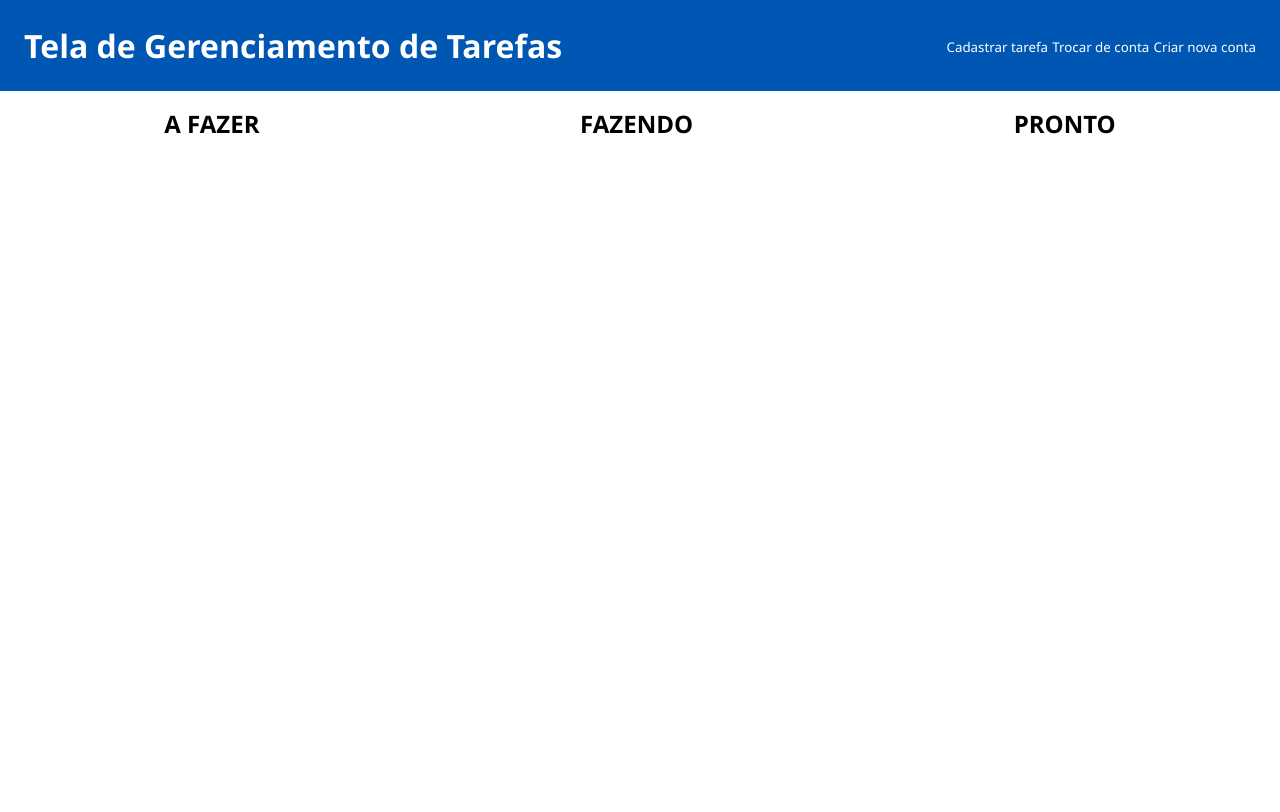
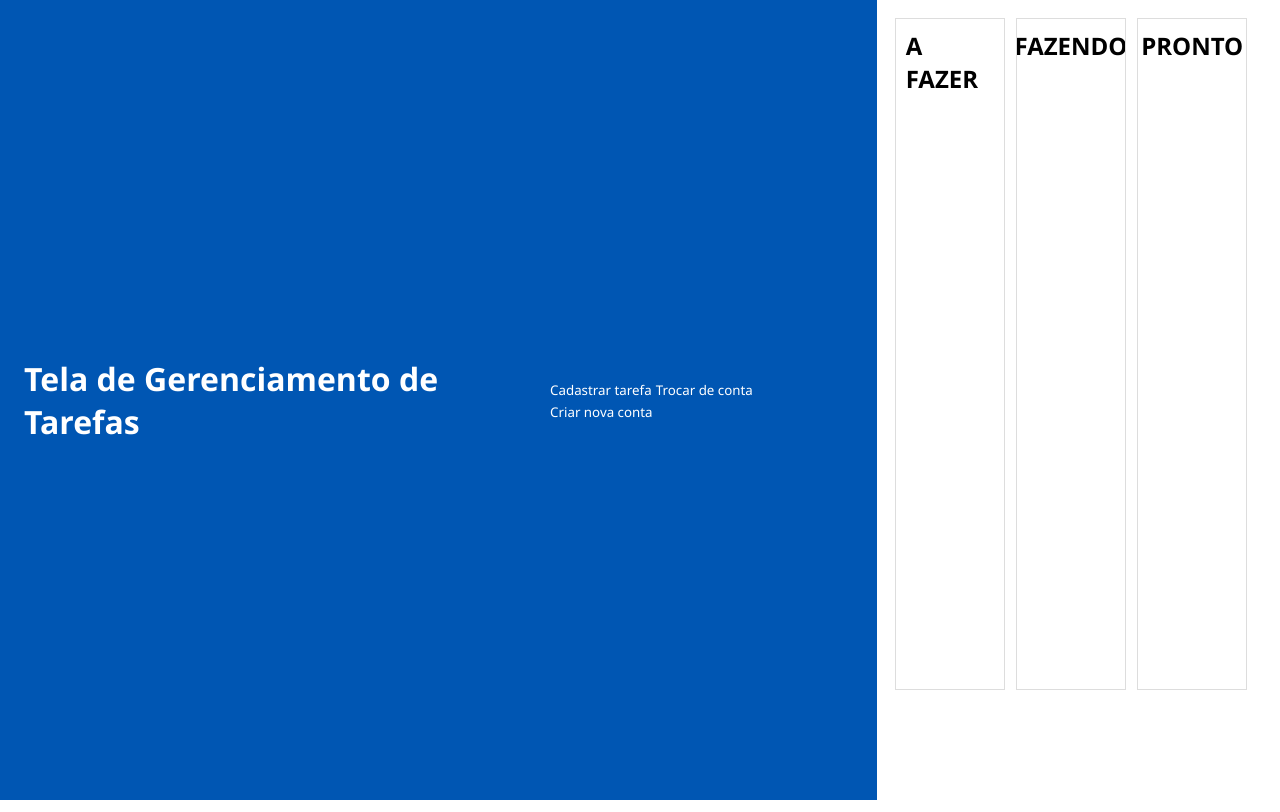
Before and after one commit to Levirroh/To-do-list, a PHP site: page / in a window 1280 px wide. Before the commit the page ends 134 px from the top, so only its background shows below. Run offline with PHP 8.4, Linux system fonts and the light colour scheme; the visitor is signed in with stand-in values (Sample User, id 1); tables that the repository leaves empty or names only in its code hold one stand-in row (values such as "Sample post").

Commit message:
mudando o display dos elementos na tela Index

```diff
--- a/index.php
+++ b/index.php
@@ -38,7 +38,23 @@ if (isset($_POST["deletar"])){
         echo "Erro ao deletar o registro.";
     }
 };
+if (isset($_POST["terminar"])){
+    $id_tarefa = $_POST['id_tarefa'];
+    $sql = "DELETE FROM Tarefas WHERE id_tarefa = ?";
 
+    $stmt_deletar = $conn->prepare($sql);
+    $stmt_deletar->bind_param('i', $id_tarefa);
+    $stmt_deletar->execute();
+
+    if ($stmt_deletar->affected_rows > 0) {
+        echo "Registro deletado com sucesso!";
+        echo "<br>Talvez seja necessário atualizar a página!";
+        header("Location: index.php");
+        exit();
+    } else {
+        echo "Erro ao deletar o registro.";
+    }
+};
 
 
 $sql_usuarios = "SELECT id_usuario, nome_usuario FROM Usuarios";
@@ -51,7 +67,7 @@ $result_usuarios = $stmt_usuarios->get_result();
 <head>
 <link rel="stylesheet" href="styles.css">
 </head>
-<body>
+<body class="horizontal">
     <header>
         <div>
             <h1>Tela de Gerenciamento de Tarefas</h1>
@@ -66,15 +82,16 @@ $result_usuarios = $stmt_usuarios->get_result();
         <?php
     echo "<section class ='grid'>
                 <div class='status'>
+                    <div>
                         <h2>A FAZER</h2>
-                ";
+                    </div>";
                 if ($resultado_aFazer->num_rows > 0) {
                     while ($row = $resultado_aFazer->fetch_assoc()) {
                         echo "<div class='tarefa'>
+                                <h3>Nome: {$row['nome_tarefa']}</h3>
                                 <p>Descrição: {$row['descricao_tarefa']}</p>
                                 <p>assunto: {$row['assunto_tarefa']}</p>
                                 <p>Prioridade: {$row['prioridade_tarefa']}</p>
-                                <p>Vinculado a: {$row['nome_usuario']}</p>
                                 <div class='opcoes'>
                                     <form method='GET' action='cadastrar_tarefa.php'>
                                         <input type='hidden' name='id_tarefa' value='{$row['id_tarefa']}'>
@@ -87,15 +104,19 @@ $result_usuarios = $stmt_usuarios->get_result();
                                 </div>
                                 <div>
                                     <form method='POST' action='' class='alterar-status'>
+                                        <div class='mudar-prioridade'>
                                             <div>
-                                            <input type='radio' name='aFazer' value='{$row['id_tarefa']}'>
+                                                    <input type='radio' name='aFazer' value='{$row['id_tarefa']}>
                                                     <label for='aFazer'>A Fazer<label>
-
-                                            <input type='radio' name='fazendo' value='{$row['id_tarefa']}'>
+                                                </div>
+                                                <div>
+                                                    <input type='radio' name='fazendo' value='{$row['id_tarefa']}>
                                                     <label for='fazendo'>Fazendo<label>
-
-                                            <input type='radio' name='pronto' value='{$row['id_tarefa']}'>
+                                                </div>
+                                                <div>
+                                                    <input type='radio' name='pronto' value='{$row['id_tarefa']}>
                                                     <label for='pronto'>Pronto<label>
+                                                </div>
                                         </div>
                                         <input type='submit' name='alterar_status' value='Alterar Status'>
                                     </form>
@@ -105,14 +126,65 @@ $result_usuarios = $stmt_usuarios->get_result();
             };
             echo"</div>
                 <div class='status'>
-                    <h2>FAZENDO</h2>";
+                    <div>
+                        <h2>FAZENDO</h2>
+                    </div>";
+
                     if ($resultado_fazendo->num_rows > 0) {
                         while ($row = $resultado_fazendo->fetch_assoc()) {
                             echo "<div class='tarefa'>
+                                    <h3>Nome: {$row['nome_tarefa']}</h3>
                                     <p>Descrição: {$row['descricao_tarefa']}</p>
                                     <p>assunto: {$row['assunto_tarefa']}</p>
                                     <p>Prioridade: {$row['prioridade_tarefa']}</p>
-                                    <p>Vinculado a: {$row['nome_usuario']}</p>
+                                    <div class='opcoes'>
+                                        <form method='GET' action='cadastrar_tarefa.php'>
+                                            <input type='hidden' name='id_tarefa' value='{$row['id_tarefa']}'>
+                                            <input type='submit' name='editar' value='Editar'>
+                                        </form>
+                                        <form method='POST' action=''>
+                                            <input type='hidden' name='id_tarefa' value='{$row['id_tarefa']}'>
+                                            <input type='submit' name='deletar' value='Excluir'>
+                                        </form>
+                                        <form method='POST' action=''>
+                                            <input type='hidden' name='id_tarefa' value='{$row['id_tarefa']}'>
+                                            <input type='submit' name='terminar' value='Terminar Tarefa'>
+                                        </form>
+                                    </div>
+                                    <div>
+                                        <form method='POST' action='' class='alterar-status'>
+                                            <div class='mudar-prioridade'>
+                                                <div>
+                                                    <input type='radio' name='aFazer' value='{$row['id_tarefa']}>
+                                                    <label for='aFazer'>A Fazer<label>
+                                                </div>
+                                                <div>
+                                                    <input type='radio' name='fazendo' value='{$row['id_tarefa']}>
+                                                    <label for='fazendo'>Fazendo<label>
+                                                </div>
+                                                <div>
+                                                    <input type='radio' name='pronto' value='{$row['id_tarefa']}>
+                                                    <label for='pronto'>Pronto<label>
+                                                </div>
+                                            </div>
+                                            <input type='submit' name='alterar_status' value='Alterar Status'>
+                                        </form>
+                                    </div>
+                                </div>";
+                    }
+                };
+            echo"</div>
+                <div class='status'>
+                    <div>
+                        <h2>PRONTO</h2>
+                    </div>";
+                    if ($resultado_pronto->num_rows > 0) {
+                        while ($row = $resultado_pronto->fetch_assoc()) {
+                            echo "<div class='tarefa'>
+                                    <h3>Nome: {$row['nome_tarefa']}</h3>
+                                    <p>Descrição: {$row['descricao_tarefa']}</p>
+                                    <p>assunto: {$row['assunto_tarefa']}</p>
+                                    <p>Prioridade: {$row['prioridade_tarefa']}</p>
                                     <div class='opcoes'>
                                         <form method='GET' action='cadastrar_tarefa.php'>
                                             <input type='hidden' name='id_tarefa' value='{$row['id_tarefa']}'>
@@ -126,54 +198,19 @@ $result_usuarios = $stmt_usuarios->get_result();
                                     </div>
                                     <div>
                                         <form method='POST' action='' class='alterar-status'>
-                                            <div>
-                                                <input type='radio' name='aFazer' value='{$row['id_tarefa']}'>
-                                                <label for='aFazer'>A Fazer<label>
-
-                                                <input type='radio' name='fazendo' value='{$row['id_tarefa']}'>
-                                                <label for='fazendo'>Fazendo<label>
-
-                                                <input type='radio' name='pronto' value='{$row['id_tarefa']}'>
-                                                <label for='pronto'>Pronto<label>
-                                            </div>
-                                            <input type='submit' name='alterar_status' value='Alterar Status'>
-                                        </form>
-                                    </div>
-                                </div>";
-                    }
-                };
-            echo"</div>
-                <div class='status'>
-                    <h2>PRONTO</h2>";
-                    if ($resultado_pronto->num_rows > 0) {
-                        while ($row = $resultado_pronto->fetch_assoc()) {
-                            echo "<div class='tarefa'>
-                                    <p>Descrição: {$row['descricao_tarefa']}</p>
-                                    <p>assunto: {$row['assunto_tarefa']}</p>
-                                    <p>Prioridade: {$row['prioridade_tarefa']}</p>
-                                    <p>Vinculado a: {$row['nome_usuario']}</p>
-                                    <div class='opcoes'>
-                                        <form method='GET' action='cadastrar_tarefa.php'>
-                                            <input type='hidden' name='id_tarefa' value='{$row['id_tarefa']}'>
-                                            <input type='submit' name='editar' value='Editar'>
-                                        </form>
-                                        <form method='POST' action=''>
-                                            <input type='hidden' name='id_tarefa' value='{$row['id_tarefa']}'>
-                                            <input type='submit' name='deletar' value='Excluir'>
-                                        </form>
-
-                                    </div>
-                                    <div>
-                                        <form method='POST' action='' class='alterar-status'>
+                                            <div class='mudar-prioridade'>
                                                 <div>
                                                     <input type='radio' name='aFazer' value='{$row['id_tarefa']}>
                                                     <label for='aFazer'>A Fazer<label>
-
+                                                </div>
+                                                <div>
                                                     <input type='radio' name='fazendo' value='{$row['id_tarefa']}>
                                                     <label for='fazendo'>Fazendo<label>
-
+                                                </div>
+                                                <div>
                                                     <input type='radio' name='pronto' value='{$row['id_tarefa']}>
                                                     <label for='pronto'>Pronto<label>
+                                                </div>
                                             </div>
                                             <input type='submit' name='alterar_status' value='Alterar Status'>
                                         </form>
--- a/styles.css
+++ b/styles.css
@@ -31,28 +31,47 @@ button{
 
 .grid{
     display: grid;
-    column-gap: 3vh;
-    row-gap: 3vh;
-    grid-template-columns: auto auto auto;
+    column-gap: 3%;
+    grid-template-columns: 30% 30% 30%;
+    height: 100%; /* Garante que o grid ocupe o espaço completo */
+    overflow-y: auto; /* Permite rolagem vertical */
+    padding: 10px; /* Espaçamento interno para melhorar a estética */
 }
 
 .tarefa{
     border:solid;
     border-width: 1px;
     margin-top: 10px;
-    width: 50%;
+    width: 100%;
     padding: 5px;
 }
 .status{
     display: flex;
     flex-direction: column;
-    justify-content: center;
     align-items: center;
+    height: auto; /* Ajusta o tamanho automaticamente */
+    max-height: calc(100vh - 150px); /* Define uma altura máxima (ajuste conforme necessário) */
+    overflow-y: auto; /* Habilita rolagem no conteúdo */
+    border: solid 1px #ddd; /* Adiciona uma borda para visualização melhor */
+    padding: 10px;
+    overflow-x: hidden;
 }
 
 .opcoes{
     display: flex;
-    width: 50%;
+    width: 100%;
     justify-content: space-evenly;
     align-items: center;
 }
+
+.mudar-prioridade{
+    display: flex;
+    justify-content: space-evenly;
+}
+
+.horizontal{
+    display: flex;
+    flex-direction: row;
+    height: 100vh;
+    overflow: hidden;
+}
```
Lines whose indentation alone changed are shown as unchanged.
